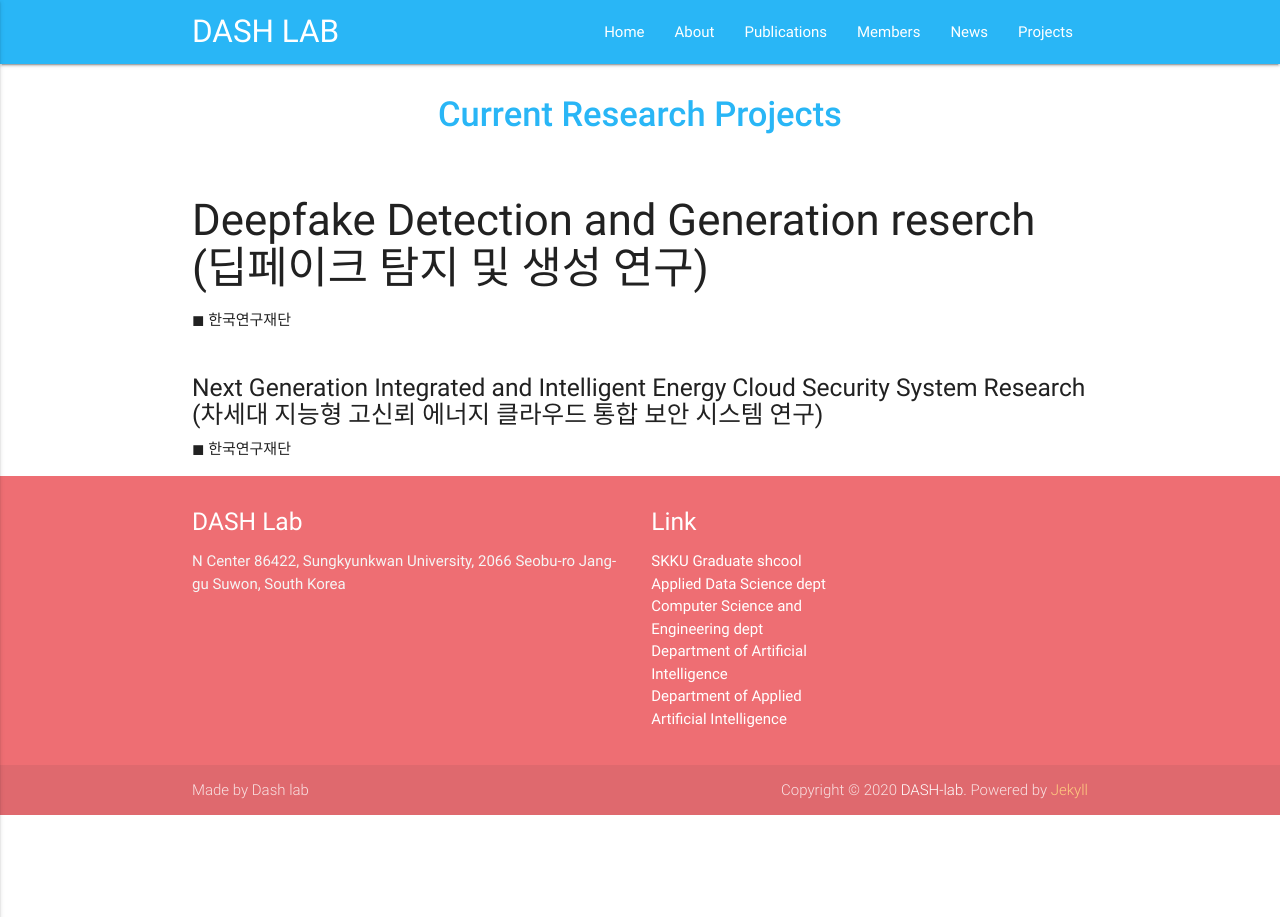
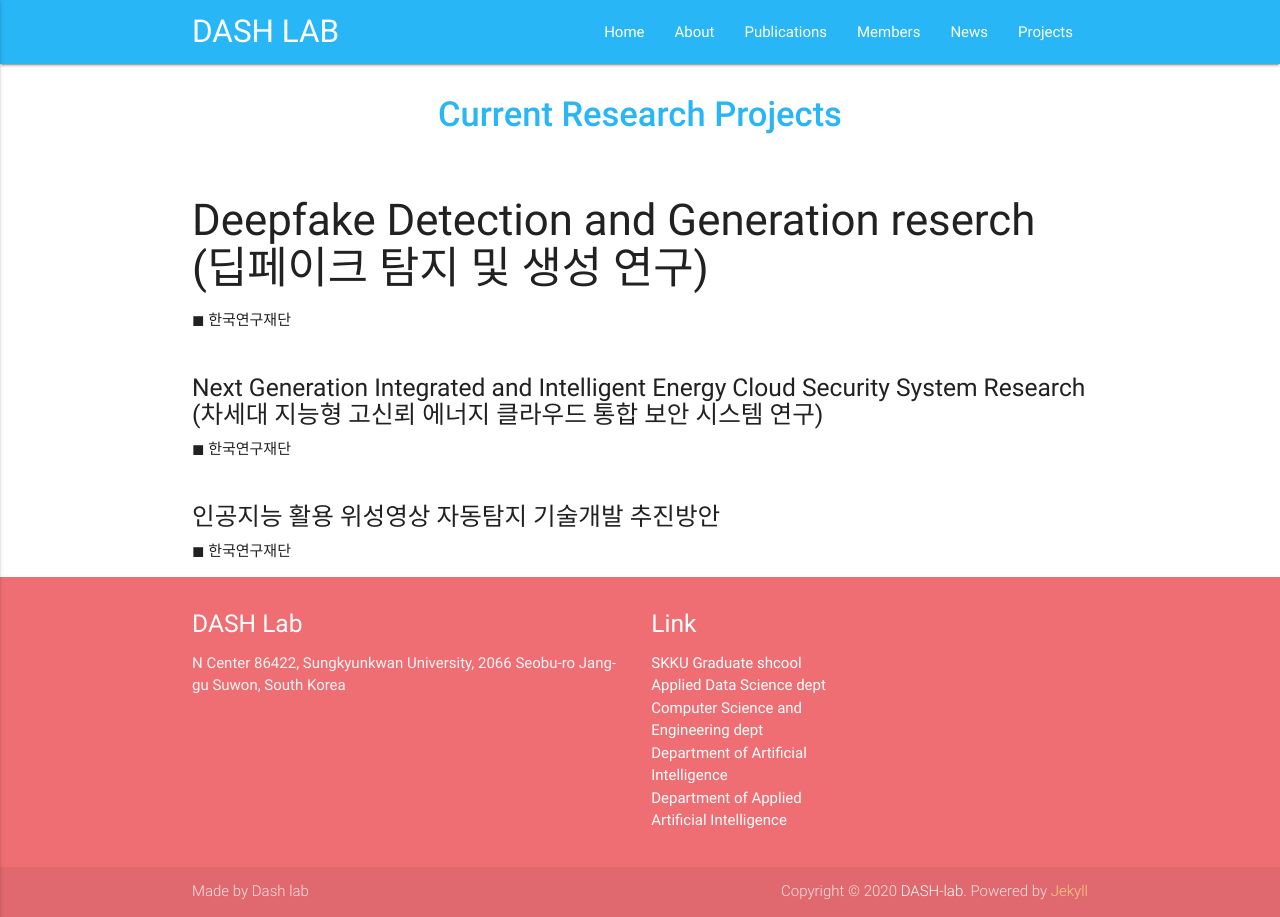
Before and after one commit to Yurim990507/DASH-Lab.github.io, a Jekyll site: the page built from example5.md, in a window 1280 px wide. Built offline with Jekyll 4.4.1, drawn with Linux system fonts in a browser that asks for light colours.

Commit message:
Update example5.md

```diff
--- a/example5.md
+++ b/example5.md
@@ -18,3 +18,9 @@ permalink: /Projects/
         ◼  한국연구재단 <br>
 
 </div>
+
+<div class="section">
+    <h5> 인공지능 활용 위성영상 자동탐지 기술개발 추진방안 </h5>
+        ◼  한국연구재단 <br>
+
+</div>
```
